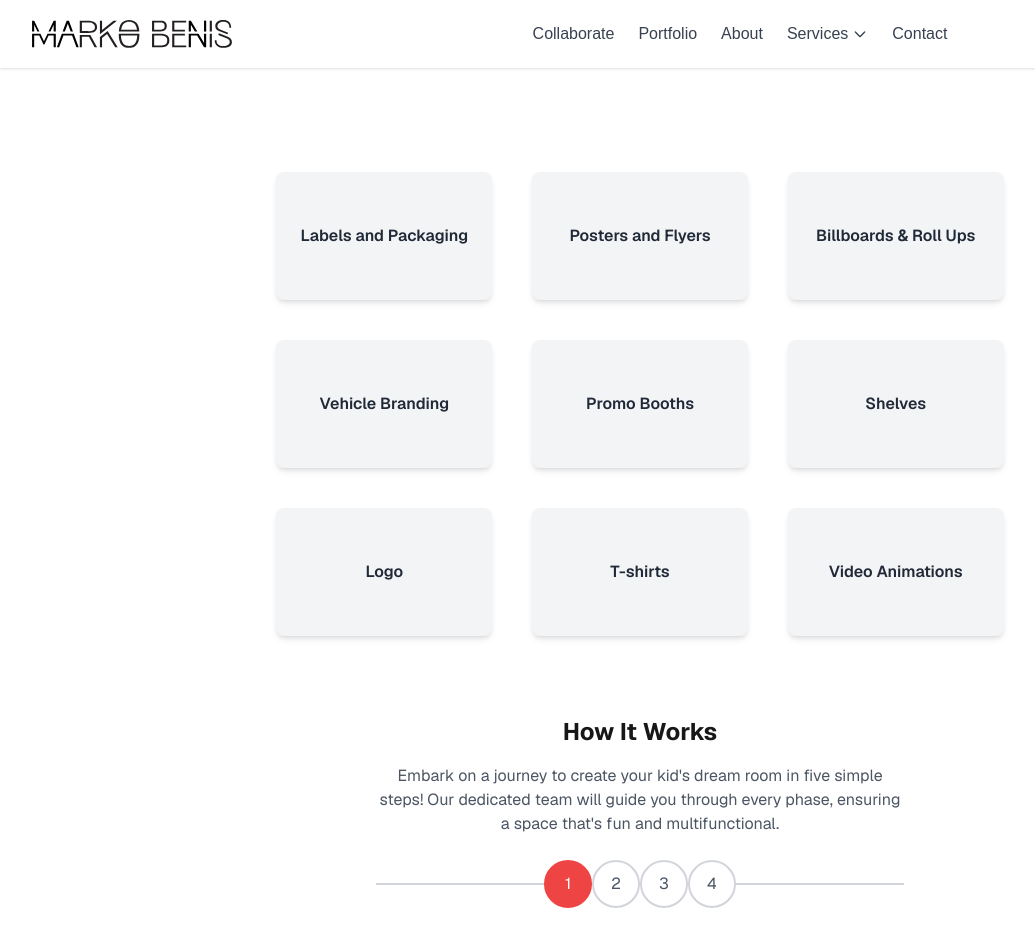
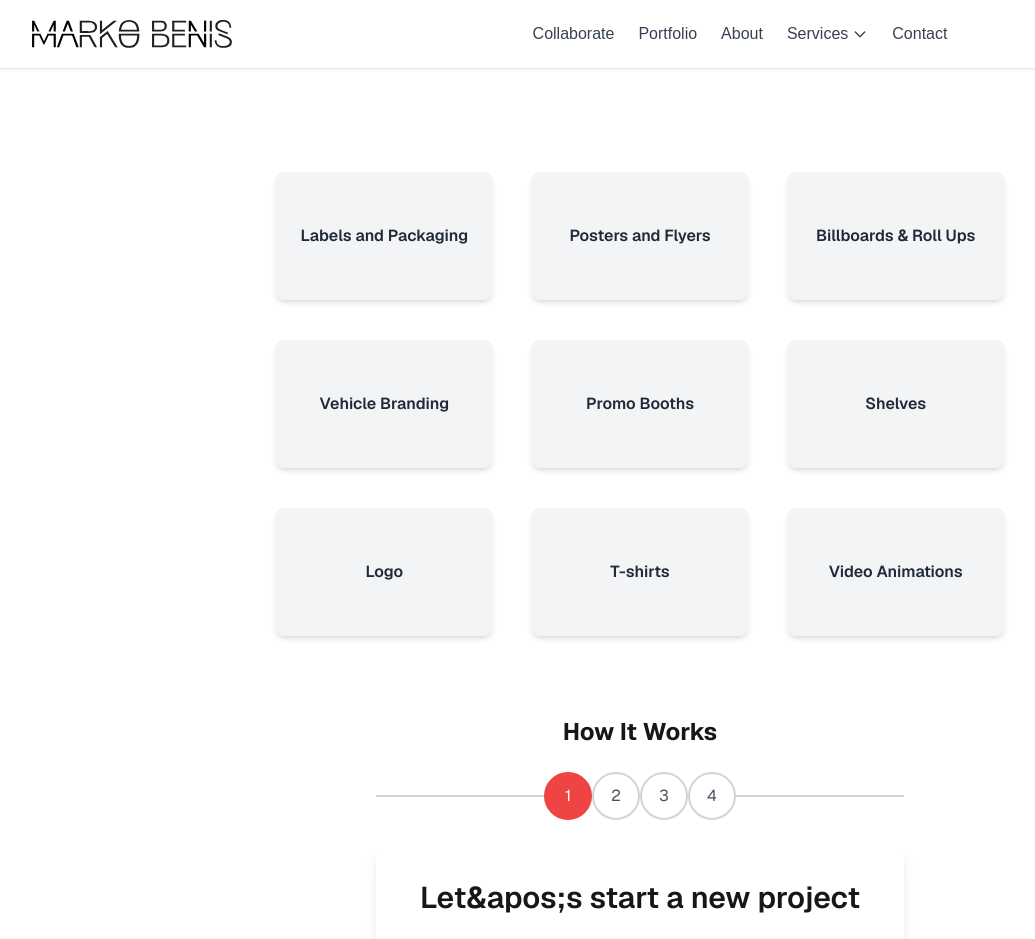
Before and after one commit to mariames/marko-benes, a Next.js app: page / in a window 1280 px wide. Shown: the top 939 px of the page, without its empty margins (0-1035 px from the left). Built offline with nearby package versions, Linux system fonts and the light colour scheme.

Commit message:
Wizzard imrpovements

```diff
--- a/components/Wizard.tsx
+++ b/components/Wizard.tsx
@@ -5,7 +5,7 @@ import { useState } from 'react';
 const steps = [
   {
     id: 1,
-    title: "Let's start a new project",
+    title: "Let&apos;s start a new project",
     subtitle: "We are honoured you are interested in working with us. Please fill out the project planner and we&apos;ll get back to you in a jiffy.",
     content: (
       <div>
@@ -52,7 +52,7 @@ const steps = [
   },
   {
     id: 4,
-    title: "What's your budget?",
+    title: "What&apos;s your budget?",
     subtitle: "An honest budget will allow us to ensure expectations are met. Don&apos;t have an exact price? Guesstimate.",
     content: (
       <div>
@@ -88,7 +88,7 @@ const Wizard = () => {
     <div className="max-w-xl mx-auto text-center p-6">
       <h2 className="text-2xl font-bold">How It Works</h2>
       <p className="text-gray-600 my-4">
-        Embark on a journey to create your kid's dream room in five simple steps! Our dedicated team will guide you through every phase, ensuring a space that's fun and multifunctional.
+
       </p>
 
       <div className="relative flex items-center justify-center my-6">
```
